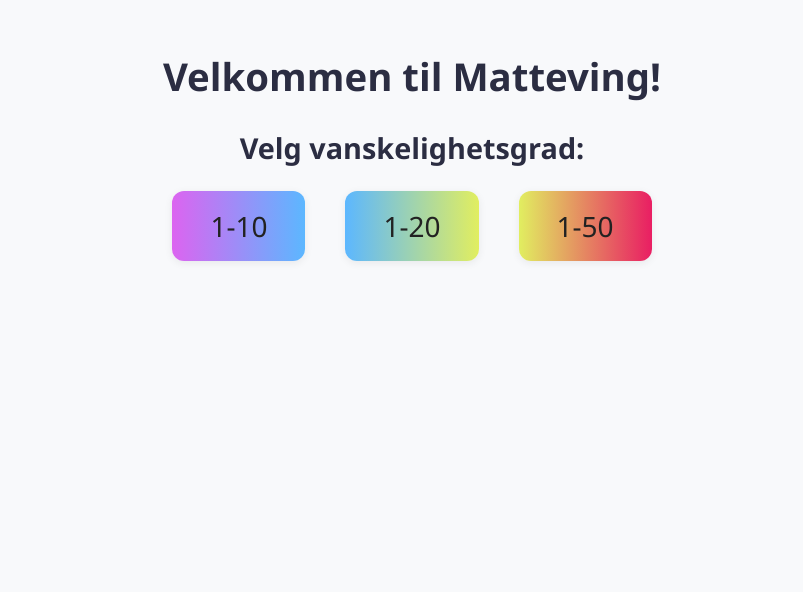
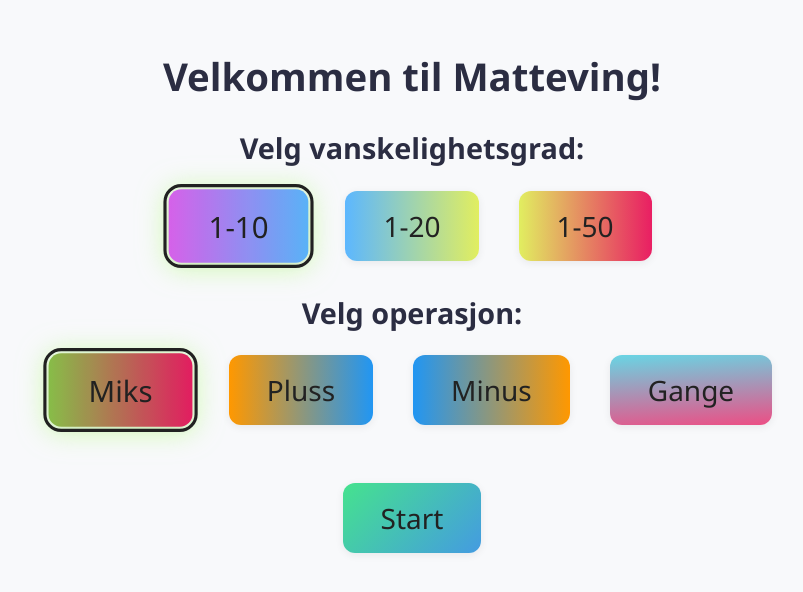
Before and after one commit to Gorgostammos/matte-ving-react, a React (Create React App) app: page / in a window 1280 px wide. Shown: the top 592 px of the page, without its empty margins (228-1031 px from the left). Built offline with nearby package versions, Linux system fonts and the light colour scheme.

Commit message:
nye funksjoner

```diff
--- a/src/App.css
+++ b/src/App.css
@@ -86,7 +86,13 @@ button#avsluttSpill,
 button#tilbakeTilForside,
 button#lett,
 button#Middels,
-button#Vanskelig{
+button#Vanskelig,
+button#multiply,
+button#minus,
+button#plus,
+button#mix,
+button#start
+{
   font-size: 28px;
   border-radius: 12px;
   padding: 16px 38px;
@@ -99,19 +105,65 @@ button#Vanskelig{
   margin-bottom: 8px;
 }
 
+/* ---- NYTT: Tydelig valgt/fokusert knapp ---- */
+button.active,
+button:focus-visible {
+  outline: 3px solid #222;
+  outline-offset: 2px;
+  filter: brightness(0.97) drop-shadow(0 2px 12px #b4fc7e99);
+  box-shadow: 0 0 0 3px #b4fc7e44;
+  transform: scale(1.05);
+  z-index: 2;
+}
+
+/* ------------------------------------------- */
+
 .difficulty-buttons {
   display: flex;
   justify-content: center;
   gap: 40px;
 }
 
+.operation-buttons {
+  display: flex;
+  justify-content: center;
+  gap: 40px;
+  padding-bottom: 50px;
+}
+
+button#mix {
+  background: linear-gradient(90deg, #8BC34A 0%, #E91E63 100%);
+  color: #222;
+}
+
+button#plus {
+  background: linear-gradient(90deg, #FF9800 0%, #2196F3 100%);
+  color: #222;
+}
+button#minus {
+  background: linear-gradient(270deg, #FF9800 0%, #2196F3 100%);
+  color: #222;
+}
+
+button#multiply {
+  background: linear-gradient(356deg, #e91e63c7 0%, #00bcd494 100%);
+  color: #222;
+}
+
+button#start {
+  background: linear-gradient(134deg, #13dc6fc7 0%, #449be1 100%);
+  color: #222;
+}
+
+
 button#lett{
   background: linear-gradient(90deg, #dc64f0 0%, #5cb7ff 100%);
   color: #222;
 }
 
-button#Middels {background: linear-gradient(90deg, #5cb7ff 0%, #e1ee60 100%);
-color: #222;
+button#Middels {
+  background: linear-gradient(90deg, #5cb7ff 0%, #e1ee60 100%);
+  color: #222;
 }
 button#Vanskelig{
   background: linear-gradient(90deg, #e1ee60 0%, #E91E63 100%);
@@ -207,8 +259,6 @@ button#avsluttSpill:hover {
   color: var(--score-color);
 }
 
-
-
 .modal-button {
   margin-top: 20px;
   font-size: 18px;
@@ -262,8 +312,6 @@ button#avsluttSpill:hover {
     font-size: 18px;
   }
 
-
-
   input {
     font-size: 18px;
     width: 70vw;
--- a/src/App.js
+++ b/src/App.js
@@ -5,13 +5,26 @@ import Quiz from "./Quiz";
 
 export default function App() {
   const [difficulty, setDifficulty] = useState("lett");
-  // Du kan legge global state her hvis det trengs i fremtiden
+  const [operation, setOperation] = useState("mix"); // Ny state for operasjon!
 
   return (
     <Router>
       <Routes>
-        <Route path="/" element={<Home onStart={setDifficulty} />} />
-        <Route path="/spill" element={<Quiz difficulty={difficulty} />} />
+        <Route
+          path="/"
+          element={
+            <Home
+              onStart={(d, o) => {
+                setDifficulty(d);
+                setOperation(o);
+              }}
+            />
+          }
+        />
+        <Route
+          path="/spill"
+          element={<Quiz difficulty={difficulty} operation={operation} />}
+        />
       </Routes>
     </Router>
   );
--- a/src/Home.js
+++ b/src/Home.js
@@ -1,12 +1,14 @@
-import React from "react";
+import React, { useState } from "react";
 import { useNavigate } from "react-router-dom";
 
 export default function Home({ onStart }) {
   const navigate = useNavigate();
+  const [selectedDifficulty, setSelectedDifficulty] = useState("lett");
+  const [selectedOperation, setSelectedOperation] = useState("mix");
 
-  function handleStart(level) {
-    onStart(level); // Oppdaterer vanskelighetsgrad i App
-    navigate("/spill"); // Gå til spillet
+  function handleStart() {
+    onStart(selectedDifficulty, selectedOperation);
+    navigate("/spill");
   }
 
   return (
@@ -14,10 +16,64 @@ export default function Home({ onStart }) {
       <h1>Velkommen til Matteving!</h1>
       <h2>Velg vanskelighetsgrad:</h2>
       <div className="difficulty-buttons">
-        <button id="lett" onClick={() => handleStart("lett")}>1-10</button>
-        <button id="Middels" onClick={() => handleStart("middels")}>1-20</button>
-        <button id="Vanskelig" onClick={() => handleStart("vanskelig")}>1-50</button>
+        <button
+          id="lett"
+          className={selectedDifficulty === "lett" ? "active" : ""}
+          onClick={() => setSelectedDifficulty("lett")}
+        >
+          1-10
+        </button>
+        <button
+          id="Middels"
+          className={selectedDifficulty === "middels" ? "active" : ""}
+          onClick={() => setSelectedDifficulty("middels")}
+        >
+          1-20
+        </button>
+        <button
+          id="Vanskelig"
+          className={selectedDifficulty === "vanskelig" ? "active" : ""}
+          onClick={() => setSelectedDifficulty("vanskelig")}
+        >
+          1-50
+        </button>
       </div>
+
+      <h2>Velg operasjon:</h2>
+      <div className="operation-buttons">
+        <button
+          id="mix"
+          className={selectedOperation === "mix" ? "active" : ""}
+          onClick={() => setSelectedOperation("mix")}
+        >
+          Miks
+        </button>
+        <button
+          id="plus"
+          className={selectedOperation === "plus" ? "active" : ""}
+          onClick={() => setSelectedOperation("plus")}
+        >
+          Pluss
+        </button>
+        <button
+          id="minus"
+          className={selectedOperation === "minus" ? "active" : ""}
+          onClick={() => setSelectedOperation("minus")}
+        >
+          Minus
+        </button>
+        <button
+          id="multiply"
+          className={selectedOperation === "multiply" ? "active" : ""}
+          onClick={() => setSelectedOperation("multiply")}
+        >
+          Gange
+        </button>
+      </div>
+
+      <button id="start" className="start-button" onClick={handleStart}>
+        Start
+      </button>
     </div>
   );
 }
--- a/src/Quiz.js
+++ b/src/Quiz.js
@@ -38,7 +38,7 @@ function getSavedHighscore() {
   return Number(localStorage.getItem("matteVingHighscore")) || 0;
 }
 
-export default function Quiz({ difficulty }) {
+export default function Quiz({ difficulty, operation }) {
   const navigate = useNavigate();
 
   const [poeng, setPoeng] = useState(0);
@@ -67,7 +67,7 @@ export default function Quiz({ difficulty }) {
   useEffect(() => {
     setOppgaver(getInitialTasks());
     // eslint-disable-next-line
-  }, [difficulty]);
+  }, [difficulty, operation]);
 
   function toggleTheme() {
     setTheme((prev) => (prev === "light" ? "dark" : "light"));
@@ -84,48 +84,36 @@ export default function Quiz({ difficulty }) {
     return Math.floor(Math.random() * 10) + 1;
   }
 
+  // Denne funksjonen er OPPDATERT til å bruke operation-prop!
   function getInitialTasks() {
-    const t1 = genererTall(),
-      t2 = genererTall();
-    const t3 = genererTall(),
-      t4 = genererTall();
-    const t5 = genererTall(),
-      t6 = genererTall();
-    const t7 = genererTall(),
-      t8 = genererTall();
-
-    return [
-      {
-        tekst: `Hva er ${t1} + ${t2}?`,
-        fasit: t1 + t2,
-        inputId: "brukerSvar",
-        tilbakemeldingId: "tilbakemelding",
-      },
-      {
-        tekst: `Hva er ${t3} x ${t4}?`,
-        fasit: t3 * t4,
-        inputId: "brukerSvar1",
-        tilbakemeldingId: "tilbakemelding1",
-      },
-      {
-        tekst: `Hva er ${t5} - ${t6}?`,
-        fasit: t5 - t6,
-        inputId: "brukerSvar2",
-        tilbakemeldingId: "tilbakemelding2",
-      },
-      {
-        tekst: `Hva er ${t7} + ${t8} + ${t2}?`,
-        fasit: t7 + t8 + t2,
-        inputId: "brukerSvar3",
-        tilbakemeldingId: "tilbakemelding3",
-      },
-      {
-        tekst: `Hva er ${t1} + ${t4} - ${t6}?`,
-        fasit: t1 + t4 - t6,
-        inputId: "brukerSvar4",
-        tilbakemeldingId: "tilbakemelding4",
-      },
-    ];
+    const tasks = [];
+    for (let i = 0; i < 5; i++) {
+      const t1 = genererTall();
+      const t2 = genererTall();
+      let tekst, fasit;
+      let op = operation;
+      if (operation === "mix") {
+        const rand = Math.floor(Math.random() * 3);
+        op = ["plus", "minus", "multiply"][rand];
+      }
+      if (op === "plus") {
+        tekst = `Hva er ${t1} + ${t2}?`;
+        fasit = t1 + t2;
+      } else if (op === "minus") {
+        tekst = `Hva er ${t1} - ${t2}?`;
+        fasit = t1 - t2;
+      } else if (op === "multiply") {
+        tekst = `Hva er ${t1} x ${t2}?`;
+        fasit = t1 * t2;
+      }
+      tasks.push({
+        tekst,
+        fasit,
+        inputId: `brukerSvar${i}`,
+        tilbakemeldingId: `tilbakemelding${i}`,
+      });
+    }
+    return tasks;
   }
 
   function streakPoeng(nyPoeng, prevPoeng = lastCelebrated) {
```
